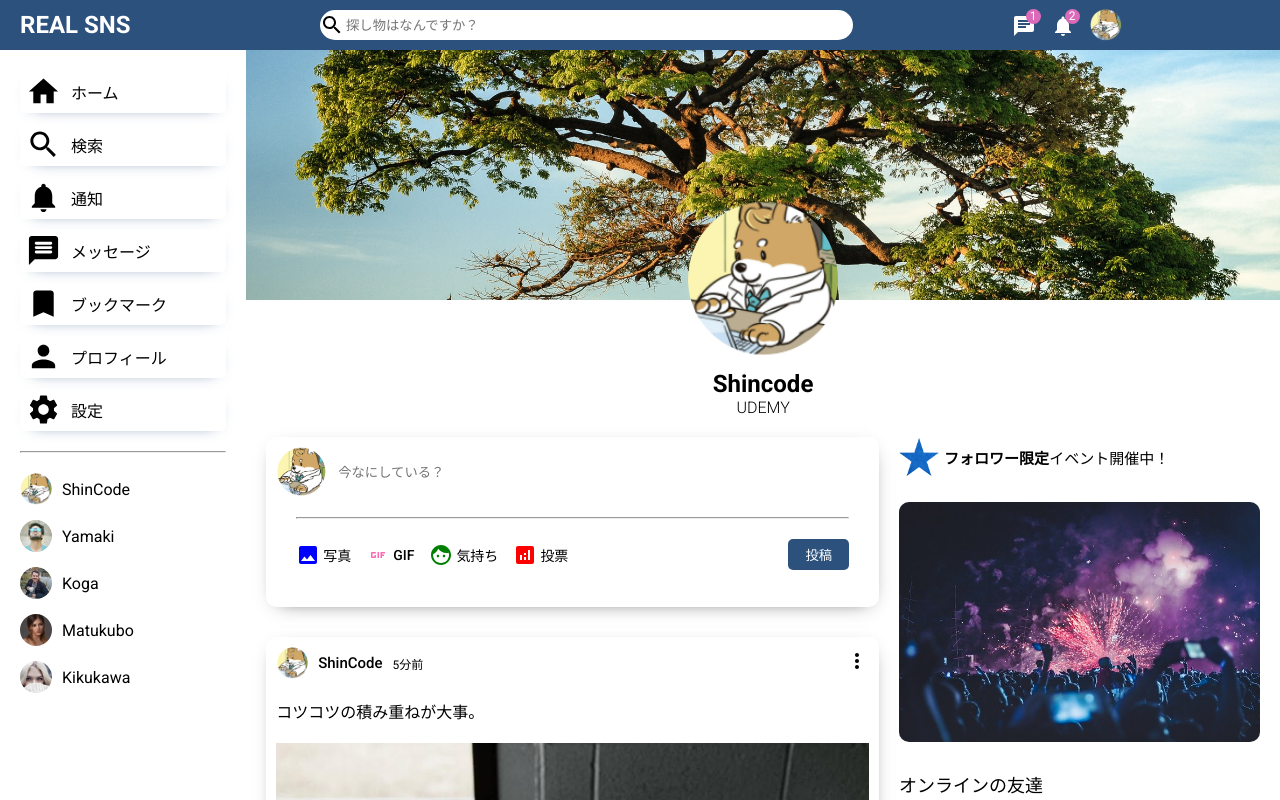
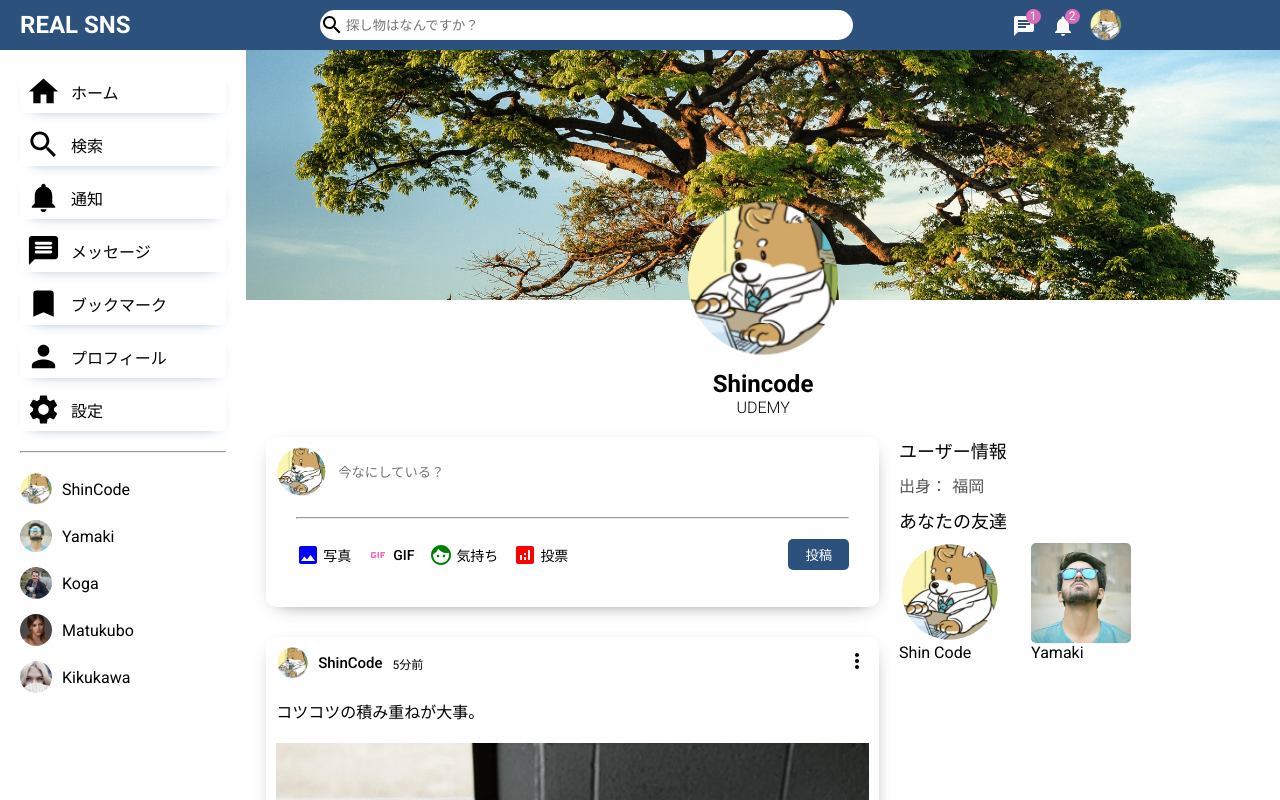
Before and after one commit to canopus-m-satoshi/real-sns, a React (Vite) app in the folder frontend/: page / in a window 1280 px wide. Shown: the top 800 px of the page. Built offline with nearby package versions, Linux system fonts and the light colour scheme.

Commit message:
68. Rightbarコンポーネントのページ毎の切り分けをしてみよう

```diff
--- a/frontend/src/components/rightbar/Rightbar.jsx
+++ b/frontend/src/components/rightbar/Rightbar.jsx
@@ -5,7 +5,7 @@
 import { Users } from '../../dummydata'
 import Online from '../online/Online'
 
-const Rightbar = () => {
+const Rightbar = ({ profile }) => {
   const HomeRightbar = () => {
     return (
       <>
@@ -45,11 +45,43 @@
     )
   }
 
+  const ProfileRightbar = () => {
+    return (
+      <>
+        <h4 className="rightbarTitle">ユーザー情報</h4>
+        <div className="rightbarInfo">
+          <div className="rightbarInfoItem">
+            <span className="rightbarInfoKey">出身：</span>
+            <span className="rightbarInfoKey">福岡</span>
+          </div>
+          <h4 className="rightbarTitle">あなたの友達</h4>
+          <div className="rightbarFollowings">
+            <div className="rightbarFollowing">
+              <img
+                src="./assets/person/1.jpeg"
+                alt=""
+                className="rightbarFollowingImg"
+              />
+              <span className="rightbarFollowingName">Shin Code</span>
+            </div>
+            <div className="rightbarFollowing">
+              <img
+                src="./assets/person/2.jpeg"
+                alt=""
+                className="rightbarFollowingImg"
+              />
+              <span className="rightbarFollowingName">Yamaki</span>
+            </div>
+          </div>
+        </div>
+      </>
+    )
+  }
+
   return (
     <div className="rightbar">
       <div className="rightbarWrapper">
-        <HomeRightbar />
-        {/* {user ? <ProfileRightbar /> : <HomeRightbar />} */}
+        {profile ? <ProfileRightbar /> : <HomeRightbar />}
       </div>
     </div>
   )
--- a/frontend/src/pages/profile/Profile.jsx
+++ b/frontend/src/pages/profile/Profile.jsx
@@ -33,7 +33,7 @@
           </div>
           <div className="profileRightBottom">
             <Timeline />
-            <Rightbar />
+            <Rightbar profile />
           </div>
         </div>
       </div>
```
